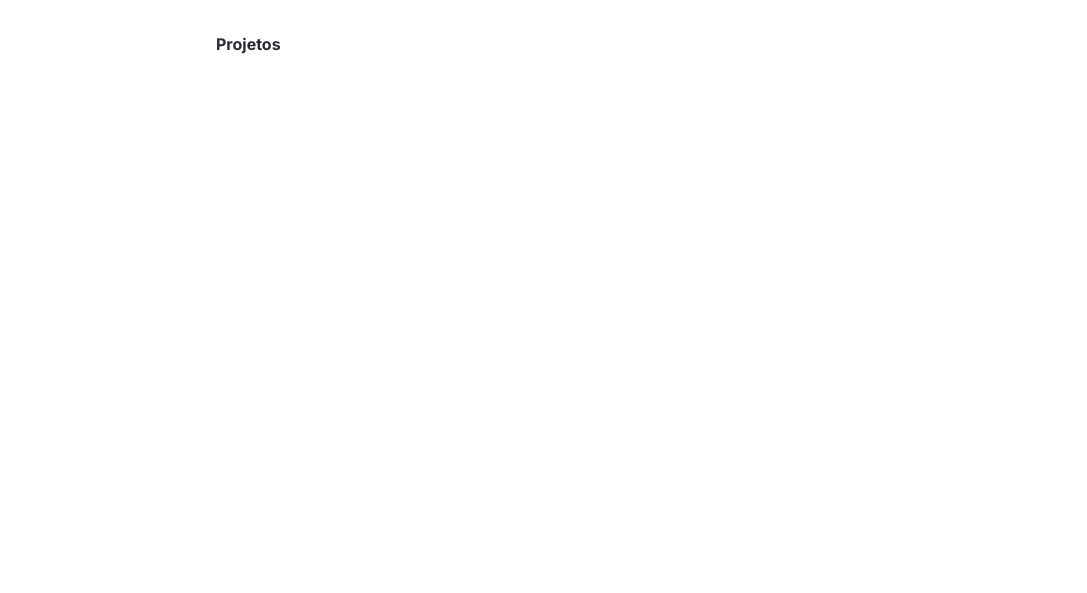
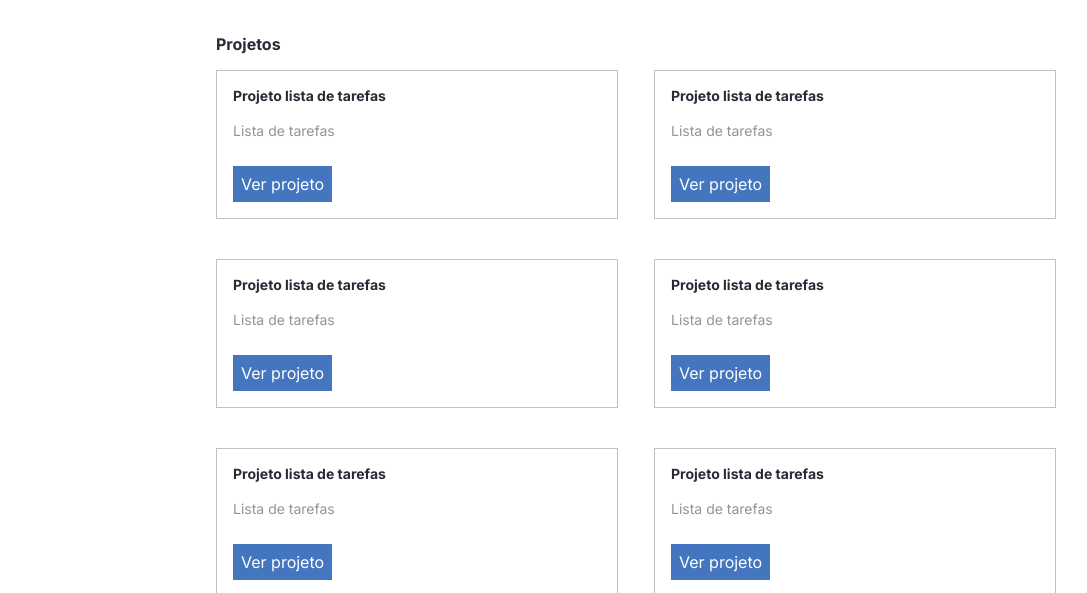
Before and after one commit to WilianSantos/ebac_portifolio-react, a React (Create React App) app: page / in a window 1280 px wide. Shown: the part 359-952 px from the top of the page, without its empty margins (96-1183 px from the left). Before the commit the page ends 800 px from the top, so only its background shows below. Built offline with nearby package versions, Linux system fonts and the light colour scheme.

Commit message:
Seção projetos

```diff
--- /dev/null
+++ b/src/components/Projeto/index.tsx
@@ -0,0 +1,29 @@
+import styled from "styled-components"
+
+import Paragrafo from "../Paragrafo"
+import Titulo from "../Titulo"
+
+const Card = styled.div`
+  border: 1px solid #c1c1c1;
+  padding: 16px;
+`
+
+const ButtonLink = styled.a`
+  color: #fff;
+  background-color: #4476BF;
+  padding: 8px;
+  display: inline-block;
+  margin-top: 24px;
+`
+
+const Projeto = () => (
+  <Card>
+    <Titulo>Projeto lista de tarefas</Titulo>
+    <Paragrafo tipo="secundaria">
+      Lista de tarefas
+    </Paragrafo>
+    <ButtonLink href="">Ver projeto</ButtonLink>
+  </Card>
+)
+
+export default Projeto
--- a/src/containers/Projetos/index.tsx
+++ b/src/containers/Projetos/index.tsx
@@ -1,8 +1,19 @@
+import Projeto from "../../components/Projeto";
 import Titulo from "../../components/Titulo";
+
+import { List } from "./style";
 
 const Projetos = () => (
   <section>
     <Titulo fontSize={16}>Projetos</Titulo>
+
+    <List>
+      {[1,2,3,4,5,6,7,8].map(() => (
+        <li>
+          <Projeto/>
+        </li>
+      ))}
+    </List>
   </section>
 )
 
--- /dev/null
+++ b/src/containers/Projetos/style.ts
@@ -0,0 +1,15 @@
+import styled from "styled-components";
+
+export const List = styled.ul`
+  display: grid;
+  grid-template-columns: 1fr 1fr;
+  column-gap: 36px;
+  row-gap: 40px;
+
+  @media (max-width: 768px) {
+    grid-template-columns: 1fr;
+    column-gap: 0;
+    row-gap: 16px;
+  }
+
+`
--- a/src/styles.ts
+++ b/src/styles.ts
@@ -6,6 +6,8 @@ const GlobalStyle = createGlobalStyle`
   padding: 0;
   box-sizing: border-box;
   font-family: "Inter", sans-serif;
+  list-style: none;
+  text-decoration: none;
 }
 
 body {
```
